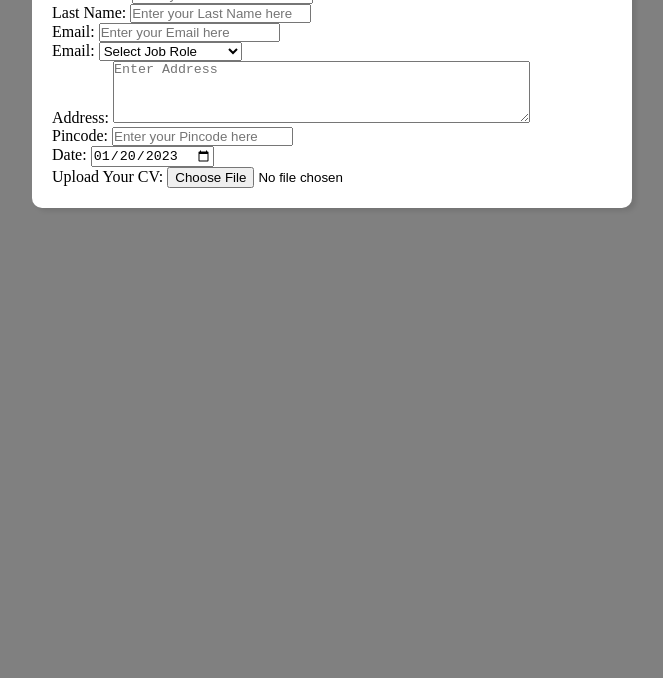
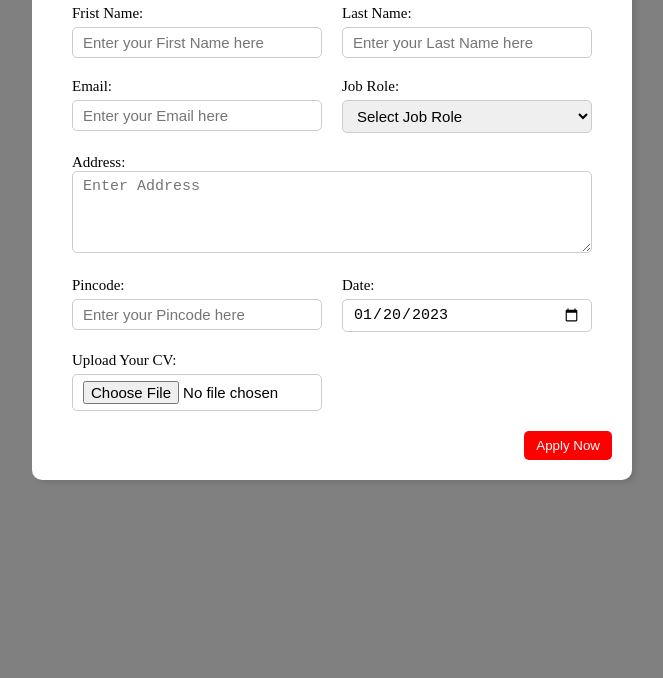
Before and after one commit to RAKESHRAIGAR/HTML-CSS-WITH-10-Project, a plain HTML site: page project 2/index.html in a window 1280 px wide. Shown: the part 122-800 px from the top of the page, without its empty margins (308-971 px from the left). Drawn offline with Linux system fonts and the light colour scheme.

Commit message:
project 2 added

```diff
--- a/project 2/index.html
+++ b/project 2/index.html
@@ -28,7 +28,7 @@
                         <input type="email" id="email" name="email" placeholder="Enter your Email here">
                     </div>
                     <div class="form_control">
-                        <label for="job-role">Email:</label>
+                        <label for="job-role">Job Role:</label>
                         <select name="job-role" id="job-role">
                             <option value="">Select Job Role</option>
                             <option value="">Front end</option>
@@ -37,7 +37,7 @@
                             <option value="">UI/UX Designer</option>
                         </select>
                     </div>
-                    <div class="form_control">
+                    <div class="textarea_control">
                         <label for="address">Address:</label>
                         <textarea name="address" id="address" cols="50" rows="4" placeholder="Enter Address"></textarea>
                     </div>
@@ -54,6 +54,9 @@
                         <input type="file" id="upload" name="upload" >
                     </div>
                 </div>
+                <div class="button_container">
+                    <button type="submit">Apply Now</button>
+                </div>
             </form>
         </div>
     </div>
--- a/project 2/style.css
+++ b/project 2/style.css
@@ -22,3 +22,60 @@ body{
 .title_small{
     font-size: 20px;
 }
+.form_container{
+    margin: 20px;
+
+    display: grid;
+    grid-template-columns: repeat(auto-fit, minmax(200px,1fr));
+    gap: 20px;
+}
+.form_control{
+    display: flex;
+    flex-direction: column;
+}
+label{
+    font-size: 15px;
+    margin-bottom: 5px;
+
+}
+input,select,textarea{
+  padding: 6px 10px;
+  border: 1px solid #ccc;
+  border-radius: 5px;
+  font-size: 15px;
+
+}
+input:focus{
+    outline-color: red;
+}
+.button_container{
+    display: flex;
+    justify-content: flex-end;
+    margin-top: 20px;
+}
+button{
+    background-color: red;
+    border: transparent solid 2px;
+    padding: 5px 10px;
+    color: white;
+    border-radius: 5px;
+    transition: .3s ease-in;
+}
+button:hover{
+    background-color: #ccc;
+    border: 2px solid red;
+    color: black;
+    transition: .3s ease-out;
+    cursor: pointer;
+}
+.textarea_control{
+    grid-column: 1 /span 2;
+}
+.textarea_control textarea{
+    width: 100%;
+}
+@media (max-width:500px){
+    .textarea_control{
+        grid-column: 1 /span 1;
+    }
+};
```
